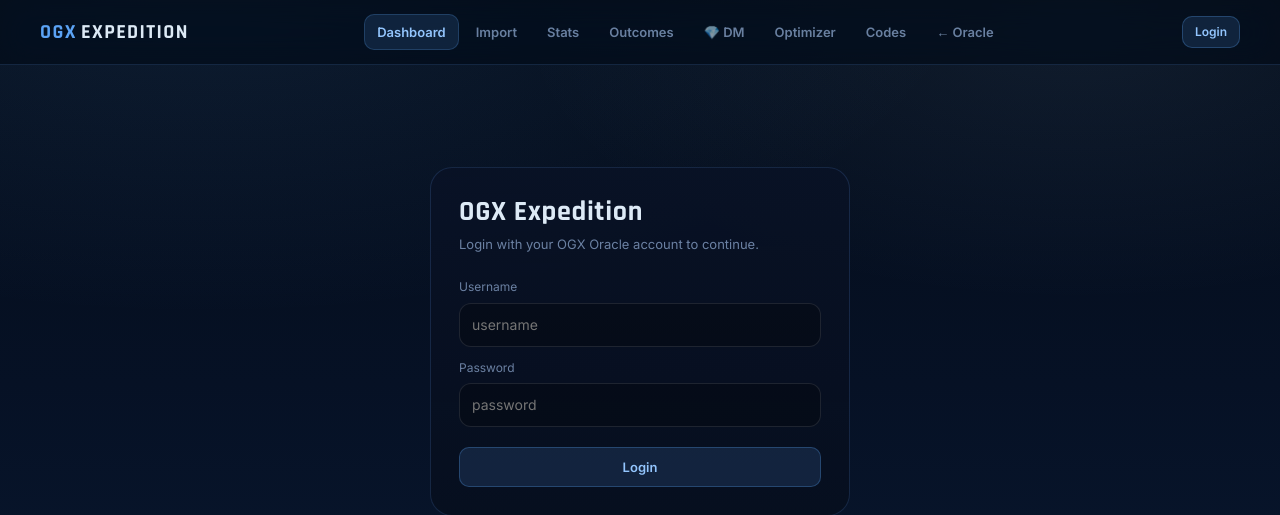
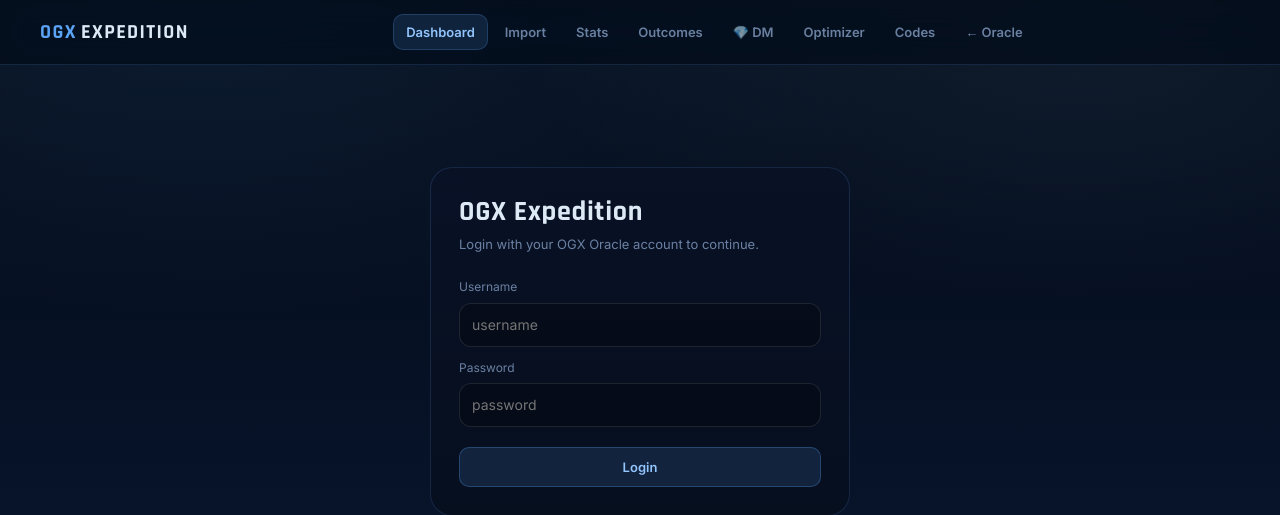
Before and after one commit to Gurgenbaba/ogx-expedition, a FastAPI app: page / in a window 1280 px wide. Shown: the top 515 px of the page. Run offline with FastAPI, Linux system fonts and the light colour scheme.

Commit message:
fix: calc button inside card, remove broken nav login btn

```diff
--- a/app/templates/base.html
+++ b/app/templates/base.html
@@ -29,12 +29,10 @@
         <a href="https://ogx-oraclev2-production.up.railway.app" target="_blank" class="muted">{{ t('nav.oracle') }}</a>
       </nav>
       <div style="display:flex;align-items:center;gap:8px">
-<div class="authbox" id="authbox">
+        <div class="authbox" id="authbox">
           {% if user %}
             <span class="muted fs-12">{{ user.username }}{% if user.is_admin %} (Admin){% endif %}</span>
             <button class="btn btn-sm ghost" id="btn-logout">{{ t('auth.logout') }}</button>
-          {% else %}
-            <button class="btn btn-sm" id="btn-login-open">{{ t('auth.login') }}</button>
           {% endif %}
         </div>
       </div>
--- a/app/templates/optimizer.html
+++ b/app/templates/optimizer.html
@@ -66,7 +66,9 @@
       </div>
     </div>
 
-    <button class="btn" id="btn-optimize" style="min-width:180px">{{ t('opt.calc_btn') }}</button>
+    <div style="margin-top:8px">
+      <button class="btn" id="btn-optimize" style="min-width:180px">{{ t('opt.calc_btn') }}</button>
+    </div>
   </div>
 
   <!-- Paste import modal -->
```
